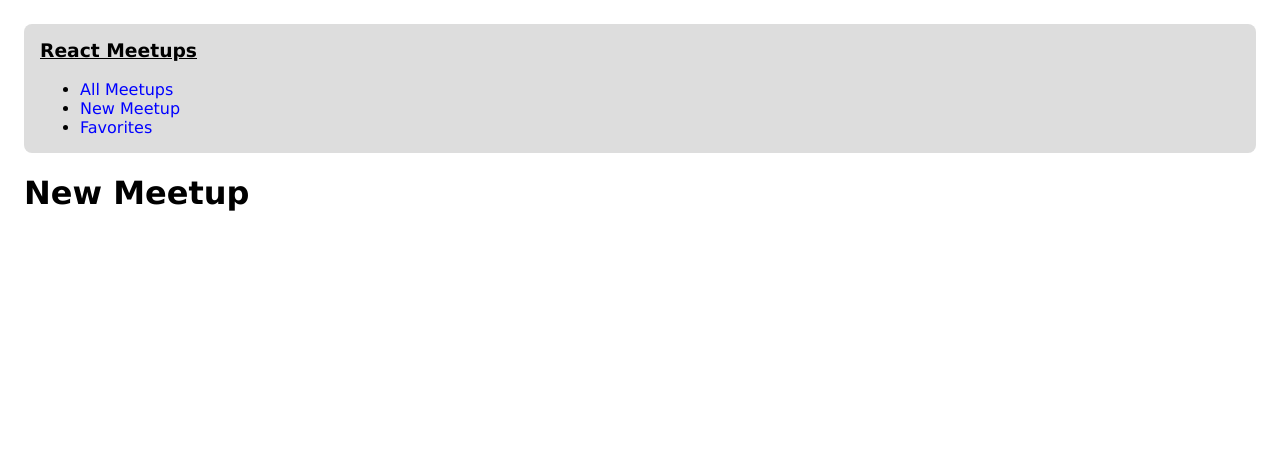
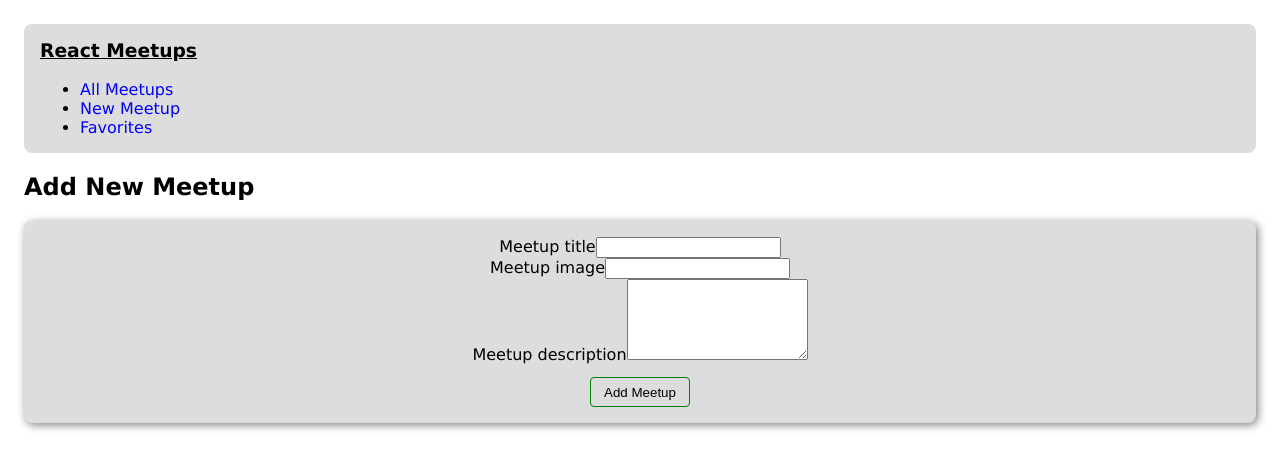
Before and after one commit to mrosati84/React.js-course, a React (Create React App) app: page /new-meetup in a window 1280 px wide. Shown: the top 470 px of the page. Built offline with nearby package versions, Linux system fonts and the light colour scheme.

Commit message:
add new meetup form

```diff
--- /dev/null
+++ b/src/components/meetups/NewMeetupForm.js
@@ -0,0 +1,28 @@
+import Card from "../ui/Card";
+import Button from "../ui/Button";
+
+function NewMeetupForm() {
+  return (
+    <Card>
+      <form>
+        <div>
+          <label htmlFor="title">Meetup title</label>
+          <input type="text" required id="title" />
+        </div>
+        <div>
+          <label htmlFor="image">Meetup image</label>
+          <input type="url" required id="image" />
+        </div>
+        <div>
+          <label htmlFor="description">Meetup description</label>
+          <textarea id="description" required rows="5"></textarea>
+        </div>
+        <div>
+          <Button>Add Meetup</Button>
+        </div>
+      </form>
+    </Card>
+  );
+}
+
+export default NewMeetupForm;
--- a/src/pages/NewMeetup.js
+++ b/src/pages/NewMeetup.js
@@ -1,8 +1,11 @@
+import NewMeetupForm from "../components/meetups/NewMeetupForm";
+
 function NewMeetupPage() {
   return (
-    <div>
-      <h1>New Meetup</h1>
-    </div>
+    <section>
+      <h1>Add New Meetup</h1>
+      <NewMeetupForm />
+    </section>
   );
 }
 
```
